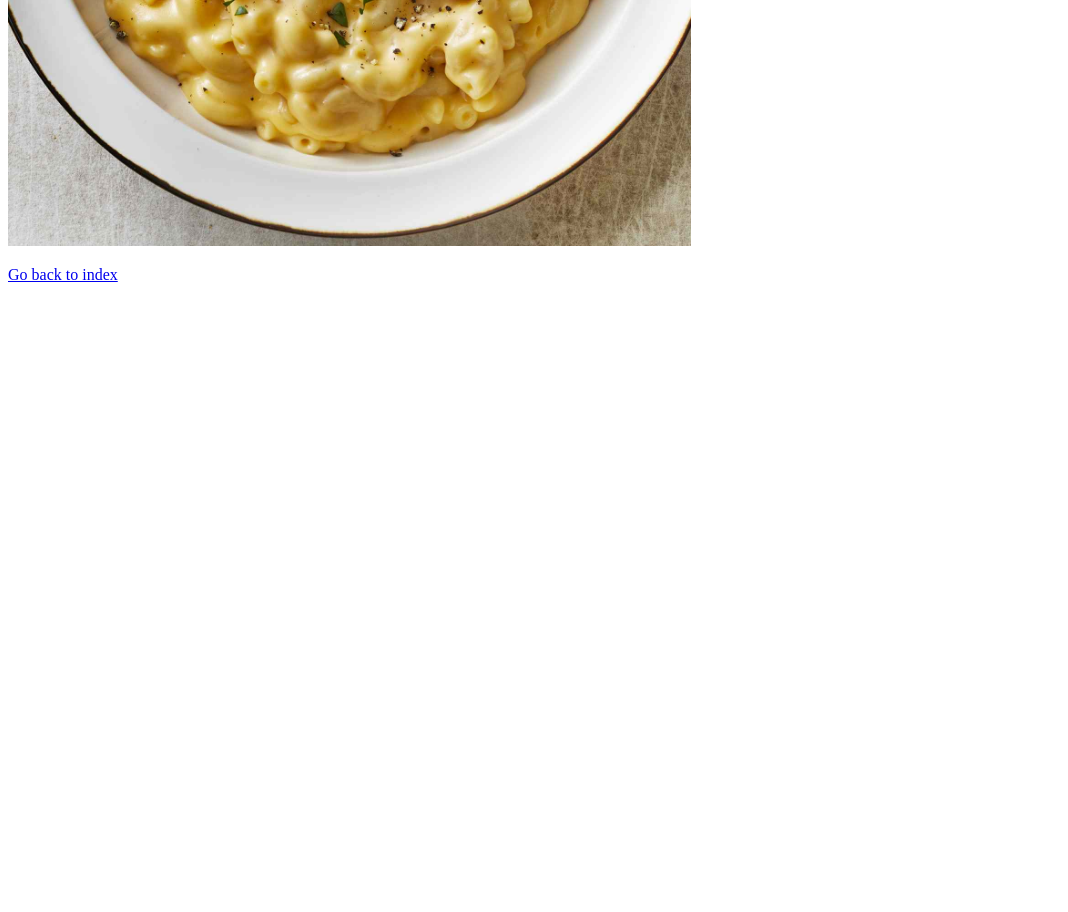
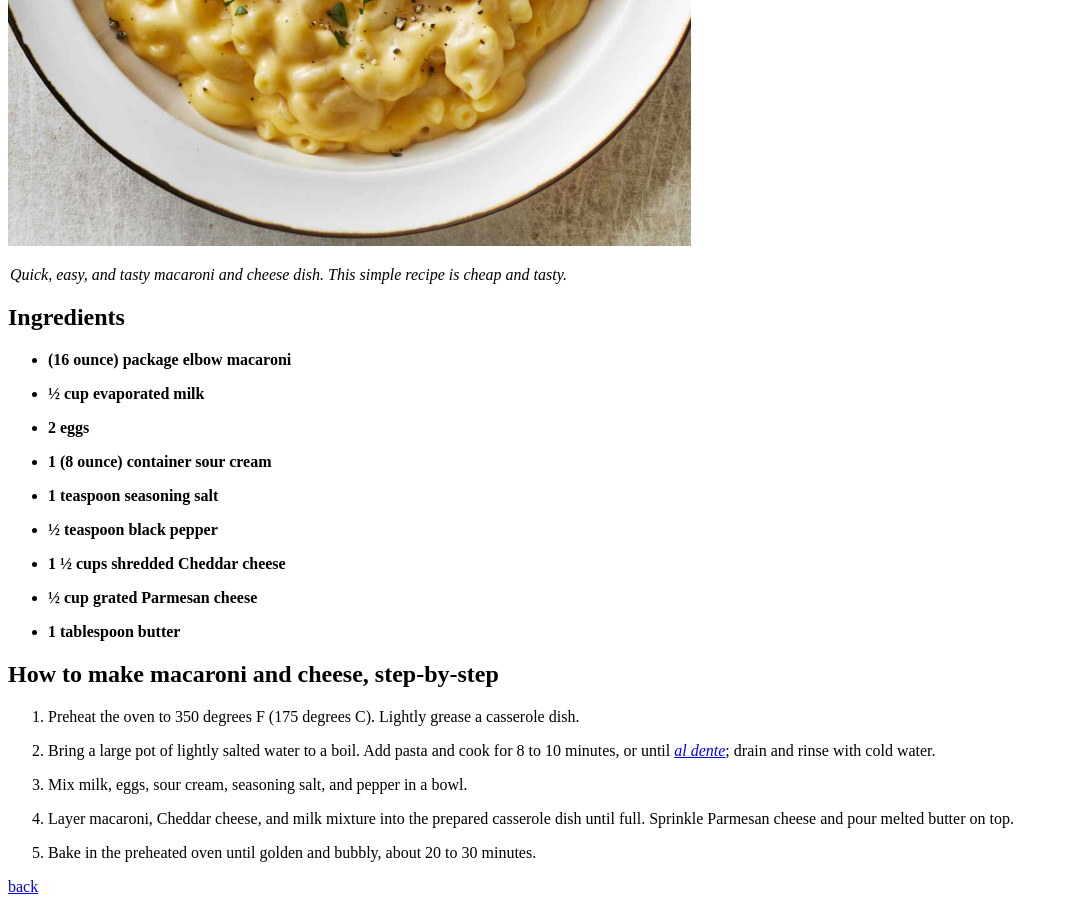
Before and after one commit to Oh-HelloFriend/odin-recipes, a plain HTML site: page recipes/macaroniandcheese.html in a window 1280 px wide. Shown: the part 517-1429 px from the top of the page, without its empty margins (0-1068 px from the left). Before the commit the page ends 817 px from the top, so only its background shows below. Drawn offline with Linux system fonts and the light colour scheme.

Commit message:
build: mac'n'cheese ingredients + recipe

```diff
--- a/recipes/macaroniandcheese.html
+++ b/recipes/macaroniandcheese.html
@@ -8,9 +8,35 @@
 <body>
     <h1>Macaroni and cheese</h1>
     <img src="../img/MCnCheese.jpg" alt="a nice plate of mac and cheese sprinkled with some herbs" height="683" width="683">
-    <p><a href="../index.html">Go back to index</a></p>
+    <p><legend><em>Quick, easy, and tasty macaroni and cheese dish. This simple recipe is cheap and tasty.</em></legend></p>
 
-    <!--https://www.allrecipes.com/recipe/238691/simple-macaroni-and-cheese/-->
+    <h2>Ingredients</h2>
+        <ul>
+            <p><li><strong> (16 ounce) package elbow macaroni</strong></li></p>
+            <p><li><strong>½ cup evaporated milk</strong></li></p>
+            <p><li><strong>2 eggs</strong></li></p>
+            <p><li><strong>1 (8 ounce) container sour cream</strong></li></p>
+            <p><li><strong>1 teaspoon seasoning salt</strong></li></p>
+            <p><li><strong>½ teaspoon black pepper</strong></li></p>
+            <p><li><strong>1 ½ cups shredded Cheddar cheese</strong></li></p>
+            <p><li><strong>½ cup grated Parmesan cheese</strong></li></p>
+            <p><li><strong>1 tablespoon butter</strong></li></p>
+        </ul>
+    <h2>How to make macaroni and cheese, step-by-step</h2>
+        <ol>
+            <p><li>Preheat the oven to 350 degrees F (175 degrees C). Lightly grease a casserole dish.</li></p>
+            <p><li>Bring a large pot of lightly salted water to a boil. Add pasta and cook for 8 to 10 minutes, or until <em><a href="https://en.wikipedia.org/wiki/Al_dente">al dente</a></em>; drain and rinse with cold water.</li></p>
+            <p><li>Mix milk, eggs, sour cream, seasoning salt, and pepper in a bowl.</li></p>
+            <p><li>Layer macaroni, Cheddar cheese, and milk mixture into the prepared casserole dish until full. Sprinkle Parmesan cheese and pour melted butter on top.</li></p>
+            <p><li>Bake in the preheated oven until golden and bubbly, about 20 to 30 minutes.</li></p>
+        </ol>
+
+
+
+
+    <p><a href="../index.html">back</a></p>
+
+    <!--https://www.allrecipes.com/recipe/238691/simple-macaroni-and-cheese/ -->
 
 </body>
 </html>
```
